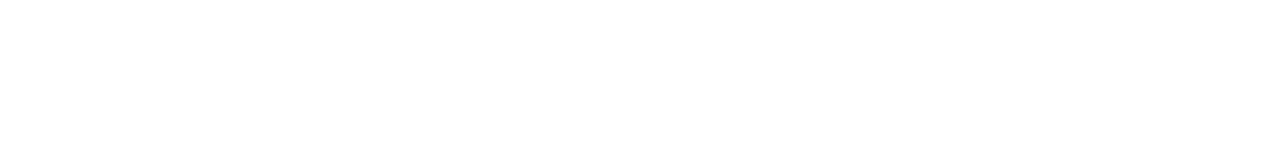
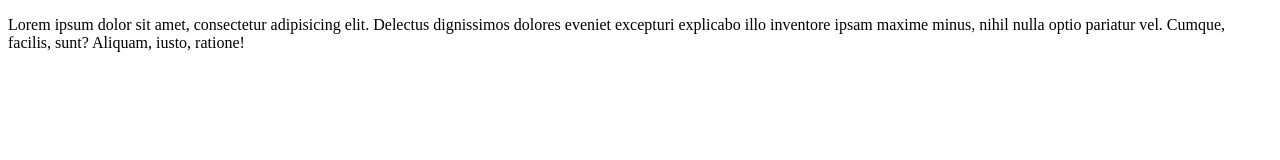
Before and after one commit to Albatroaz7/github-workshop-demo, a plain HTML site: page index.html in a window 1280 px wide. Drawn offline with Linux system fonts and the light colour scheme.

Commit message:
add paragraph

```diff
--- a/index.html
+++ b/index.html
@@ -6,5 +6,7 @@
 </head>
 <body>
 
+<p>Lorem ipsum dolor sit amet, consectetur adipisicing elit. Delectus dignissimos dolores eveniet excepturi explicabo illo inventore ipsam maxime minus, nihil nulla optio pariatur vel. Cumque, facilis, sunt? Aliquam, iusto, ratione!</p>
+
 </body>
 </html>
```
